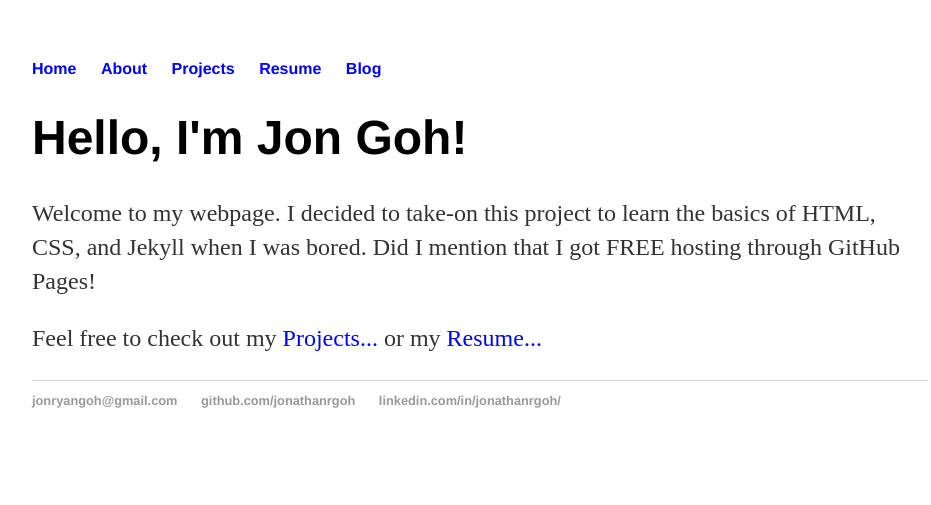
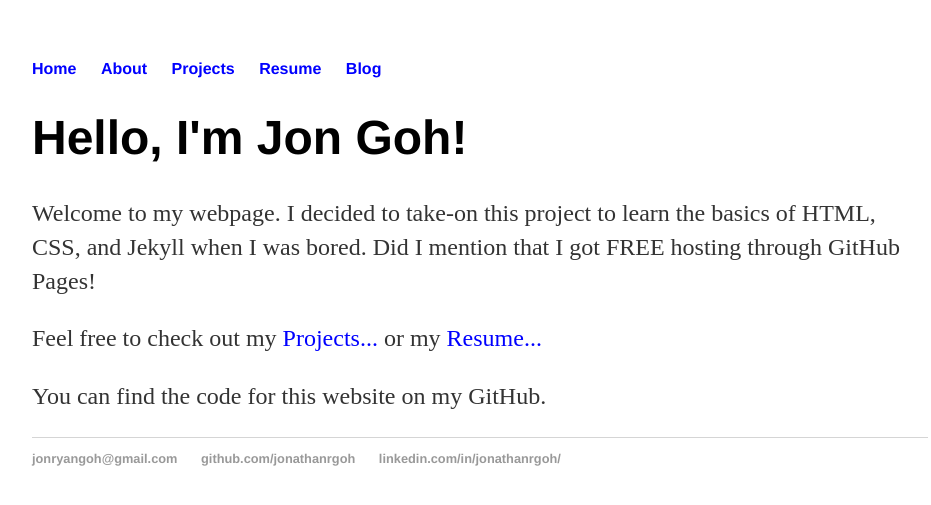
Before and after one commit to jonathanrgoh/jonathanrgoh.github.io, a Jekyll site: the page built from index.html, in a window 1280 px wide. Shown: the top 505 px of the page, without its empty margins (160-1091 px from the left). Built offline with Jekyll 4.4.1, drawn with Linux system fonts in a browser that asks for light colours.

Commit message:
Update index.html

```diff
--- a/index.html
+++ b/index.html
@@ -7,5 +7,6 @@ title: Jon Goh, First Website Attempt
 
 		<p>Welcome to my webpage. I decided to take-on this project to learn the basics of HTML, CSS, and Jekyll when I was bored. Did I mention that I got FREE hosting through GitHub Pages!</p>
 		<p>Feel free to check out my <a href="/projects" style="color:blue;">Projects...</a> or my <a href="/resume" style="color:blue;">Resume...</a> </p>
+		<p>You can find the code for this website on my GitHub.</p>
 
 </div><!-- /.blurb -->
```
